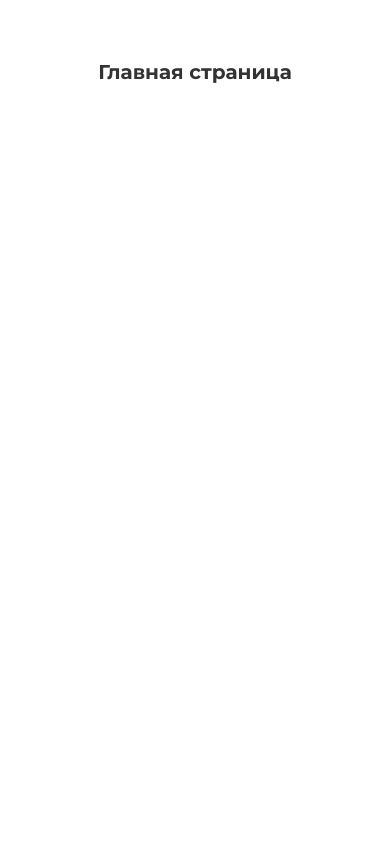
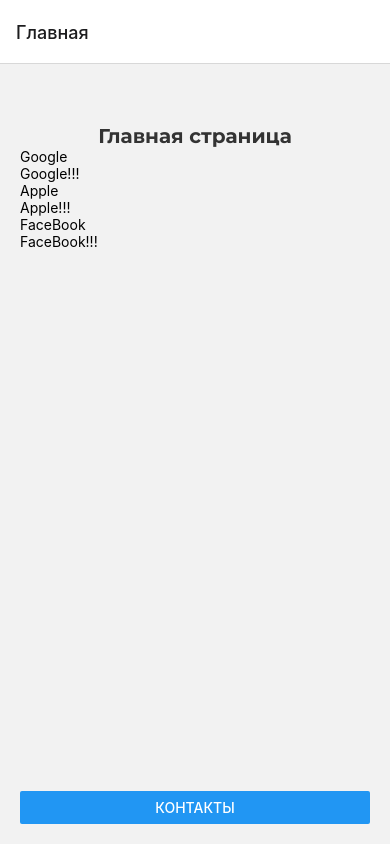
Before and after one commit to Eduard-Konovka/react-native-temp, a React Native app: screen / in a window 390 px wide. Built offline with nearby package versions, Linux system fonts and the light colour scheme.

Commit message:
Navigation within a project

```diff
--- a/chapters/Chapter6.jsx
+++ b/chapters/Chapter6.jsx
@@ -1,7 +1,7 @@
 import React, { useState, useEffect } from 'react';
 import * as Font from 'expo-font';
 import Loader from '../components/Loader';
-import Main from '../components/Main';
+import Navigate from '../components/Navigate';
 
 export default function Chapter6() {
   const [fontIsReady, setFontIsReady] = useState(false);
@@ -26,7 +26,7 @@
     prepare();
   }, []);
 
-  return !fontIsReady ? <Loader /> : <Main />;
+  return !fontIsReady ? <Loader /> : <Navigate />;
 }
 
 Chapter6.defaultProps = {
--- a/.prettierrc.json
+++ b/components/FullInfo.jsx
@@ -1,19 +1,20 @@
-{
-  "printWidth": 80,
-  "tabWidth": 2,
-  "useTabs": false,
-  "singleQuote": true,
-  "trailingComma": "all",
-  "bracketSpacing": true,
-  "arrowParens": "avoid",
-  "proseWrap": "always",
-  "htmlWhitespaceSensitivity": "css",
-  "insertPragma": false,
-  "jsxBracketSameLine": false,
-  "jsxSingleQuote": false,
-  "quoteProps": "as-needed",
-  "requirePragma": false,
-  "semi": true,
-  "vueIndentScriptAndStyle": false,
-  "singleAttributePerLine": false
+import { View, Text, Button } from 'react-native';
+import { globalStyle } from '../styles/style';
+
+export default function FullInfo({ navigation, route }) {
+  const goBack = () => {
+    navigation.goBack();
+  };
+
+  return (
+    <View style={globalStyle.main}>
+      <Text style={globalStyle.title}>{route.params.name}</Text>
+      <Text>{route.params.full}</Text>
+      <Button title="Назад" onPress={goBack} />
+    </View>
+  );
 }
+
+FullInfo.defaultProps = {
+  children: null,
+};
--- a/components/Main.jsx
+++ b/components/Main.jsx
@@ -1,14 +1,59 @@
-import { View, Text } from 'react-native';
+import React, { useState } from 'react';
+import {
+  StyleSheet,
+  View,
+  Text,
+  Button,
+  FlatList,
+  Pressable,
+} from 'react-native';
 import { globalStyle } from '../styles/style';
 
-export default function Main() {
+export default function Main({ navigation }) {
+  const [pressingStyle, setPressingStyle] = useState(styles.pressOut);
+  const [news, setNews] = useState([
+    { name: 'Google', anonc: 'Google!!!', full: 'Google is cool!' },
+    { name: 'Apple', anonc: 'Apple!!!', full: 'Apple is cool!' },
+    { name: 'FaceBook', anonc: 'FaceBook!!!', full: 'FaceBook is cool!' },
+  ]);
+
+  const loadScene = (scene, obj) => {
+    navigation.navigate(scene, obj);
+  };
+
   return (
     <View style={globalStyle.main}>
       <Text style={globalStyle.title}>Главная страница</Text>
+      <FlatList
+        data={news}
+        renderItem={({ item }) => (
+          <Pressable
+            style={pressingStyle}
+            onPressIn={() => setPressingStyle(styles.pressIn)}
+            onPressOut={() => {
+              setPressingStyle(styles.pressOut);
+              loadScene('FullInfo', item);
+            }}
+          >
+            <Text>{item.name}</Text>
+            <Text>{item.anonc}</Text>
+          </Pressable>
+        )}
+      />
+      <Button title="Контакты" onPress={() => loadScene('Contacts')} />
     </View>
   );
 }
 
+const styles = StyleSheet.create({
+  pressOut: {
+    opacity: 1,
+  },
+  pressIn: {
+    opacity: 0.5,
+  },
+});
+
 Main.defaultProps = {
   children: null,
 };
--- /dev/null
+++ b/components/Navigate.jsx
@@ -0,0 +1,42 @@
+import React from 'react';
+import { createStackNavigator } from '@react-navigation/stack';
+import { NavigationContainer } from '@react-navigation/native';
+import Main from './Main';
+import FullInfo from './FullInfo';
+import Contacts from './Contacts';
+
+const Stack = createStackNavigator();
+
+export default function Navigate() {
+  return (
+    <NavigationContainer>
+      <Stack.Navigator>
+        <Stack.Screen
+          name="Main"
+          component={Main}
+          options={{
+            title: 'Главная',
+          }}
+        />
+        <Stack.Screen
+          name="FullInfo"
+          component={FullInfo}
+          options={{
+            title: 'Статья',
+          }}
+        />
+        <Stack.Screen
+          name="Contacts"
+          component={Contacts}
+          options={{
+            title: 'Контакты',
+          }}
+        />
+      </Stack.Navigator>
+    </NavigationContainer>
+  );
+}
+
+Navigate.defaultProps = {
+  children: null,
+};
--- a/package.json
+++ b/package.json
@@ -21,6 +21,7 @@
   "homepage": "https://github.com/Eduard-Konovka/react-native-temp#readme",
   "dependencies": {
     "@expo/webpack-config": "^0.17.0",
+    "@react-navigation/stack": "^6.3.2",
     "expo": "~46.0.13",
     "expo-app-loading": "~2.1.0",
     "expo-splash-screen": "~0.16.2",
```
Also changed, not shown: 2 other files (tests, documents, lock files or other folders).
